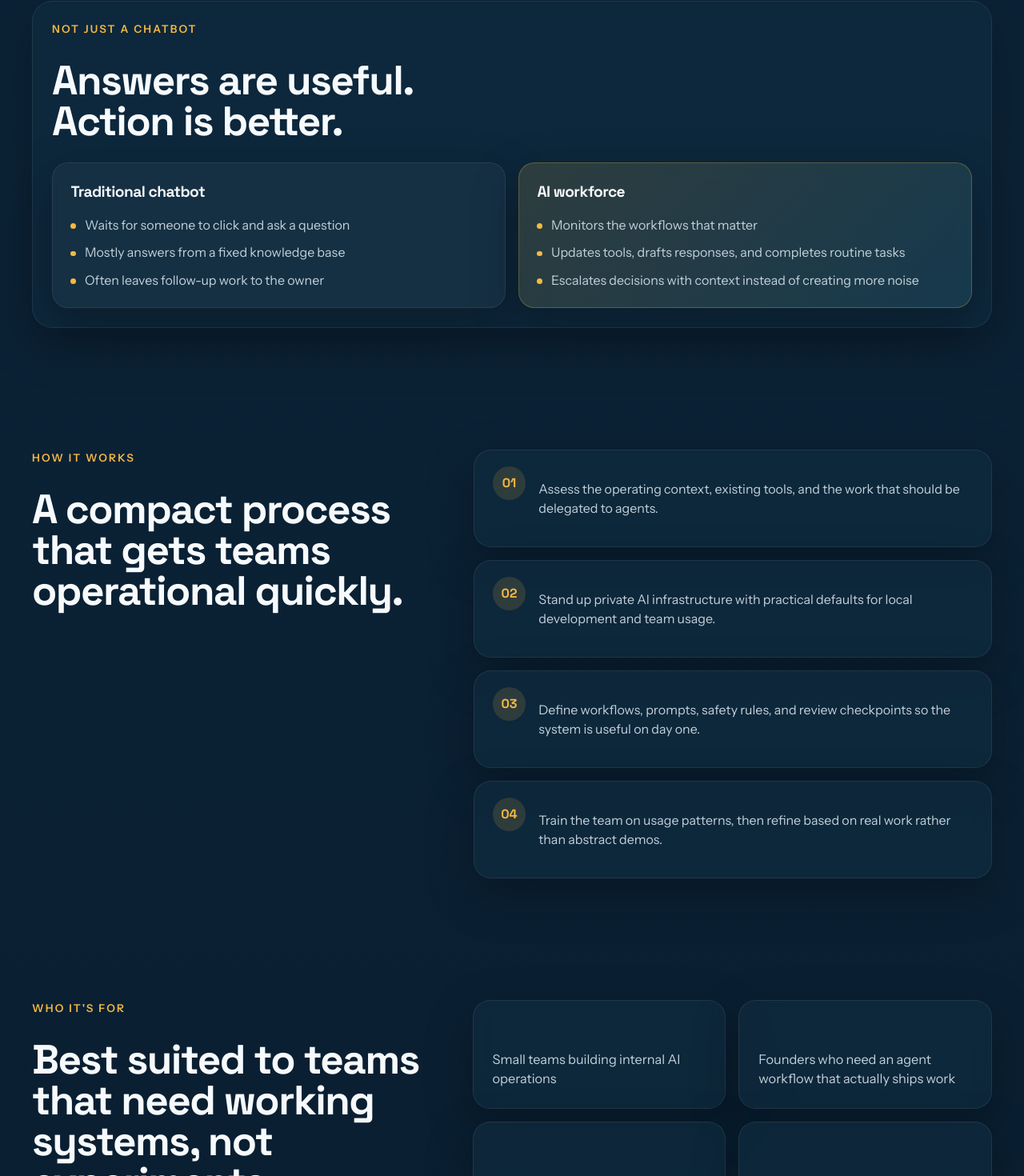
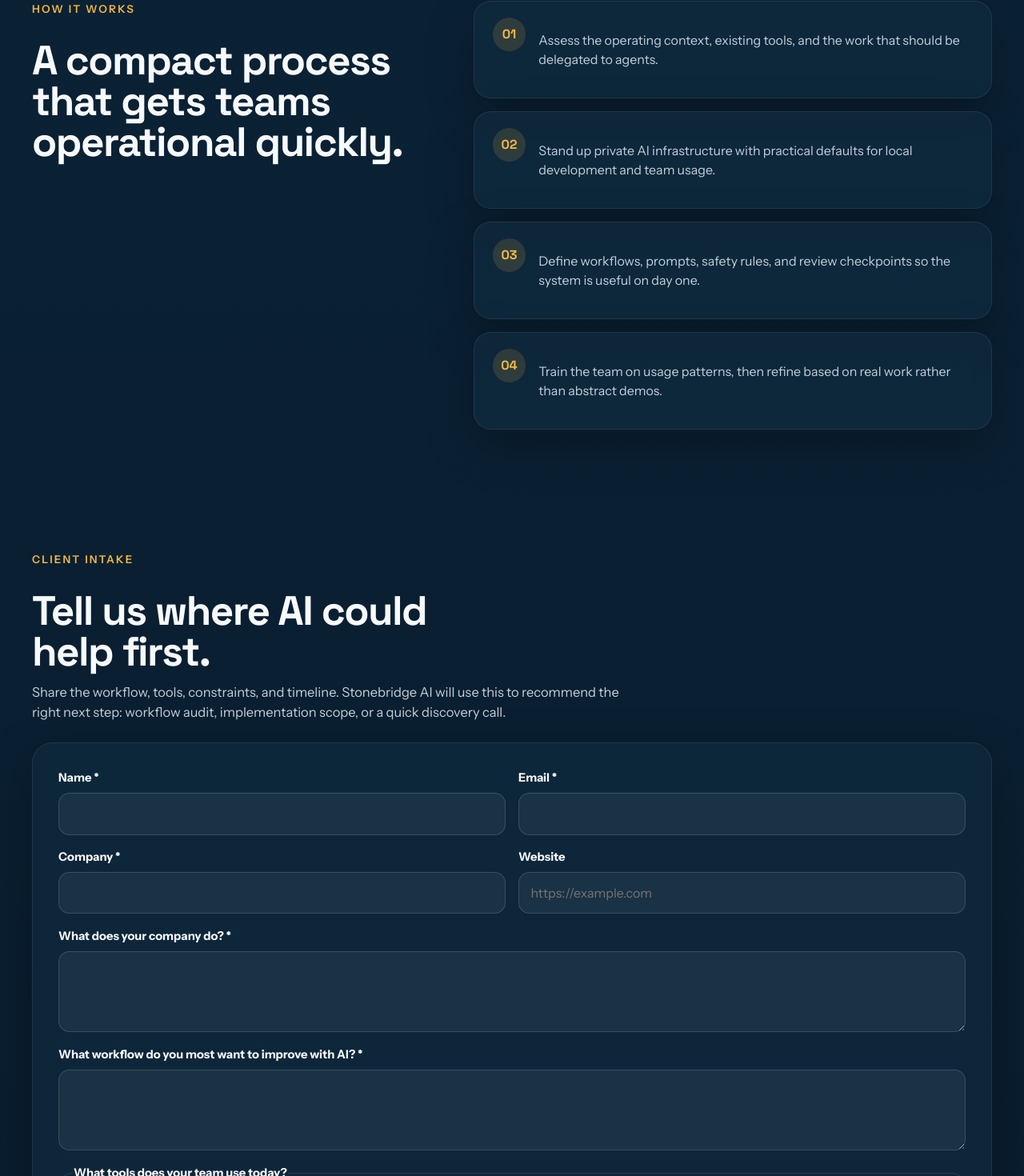
Before and after one commit to krisStone7/agentic-solutions-landing, a React (Vite) app: page / in a window 1280 px wide. Shown: the part 4614-6084 px from the top of the page at 80% size. Built offline with nearby package versions, Linux system fonts and the light colour scheme.

Commit message:
Remove selected landing page sections

```diff
--- a/src/App.jsx
+++ b/src/App.jsx
@@ -157,12 +157,6 @@ const steps = [
   'Train the team on usage patterns, then refine based on real work rather than abstract demos.',
 ];
 
-const audiences = [
-  'Small teams building internal AI operations',
-  'Founders who need an agent workflow that actually ships work',
-  'Engineering groups standardizing local AI tooling',
-  'Consultancies adding repeatable agent capabilities for clients',
-];
 
 const intakeWorkflowSteps = [
   'Inbound call, form, or email',
@@ -704,33 +698,6 @@ function HomePage() {
           </div>
         </section>
 
-        <section className="section comparison-section" id="not-a-chatbot">
-          <div className="comparison-card">
-            <div className="section-heading narrow">
-              <p className="eyebrow">Not Just A Chatbot</p>
-              <h2>Answers are useful. Action is better.</h2>
-            </div>
-            <div className="comparison-grid">
-              <div className="comparison-column muted-panel">
-                <h3>Traditional chatbot</h3>
-                <ul>
-                  <li>Waits for someone to click and ask a question</li>
-                  <li>Mostly answers from a fixed knowledge base</li>
-                  <li>Often leaves follow-up work to the owner</li>
-                </ul>
-              </div>
-              <div className="comparison-column accent-panel">
-                <h3>AI workforce</h3>
-                <ul>
-                  <li>Monitors the workflows that matter</li>
-                  <li>Updates tools, drafts responses, and completes routine tasks</li>
-                  <li>Escalates decisions with context instead of creating more noise</li>
-                </ul>
-              </div>
-            </div>
-          </div>
-        </section>
-
         <section className="section split-section" id="process">
           <div className="section-heading">
             <p className="eyebrow">How It Works</p>
@@ -745,21 +712,6 @@ function HomePage() {
             ))}
           </ol>
         </section>
-
-        <section className="section split-panel" id="audience">
-          <div className="section-heading narrow">
-            <p className="eyebrow">Who It&apos;s For</p>
-            <h2>Best suited to teams that need working systems, not experiments.</h2>
-          </div>
-          <div className="audience-list">
-            {audiences.map((audience) => (
-              <div className="audience-item" key={audience}>
-                {audience}
-              </div>
-            ))}
-          </div>
-        </section>
-
 
         <section className="section intake-section" id="intake">
           <div className="section-heading wide">
```
